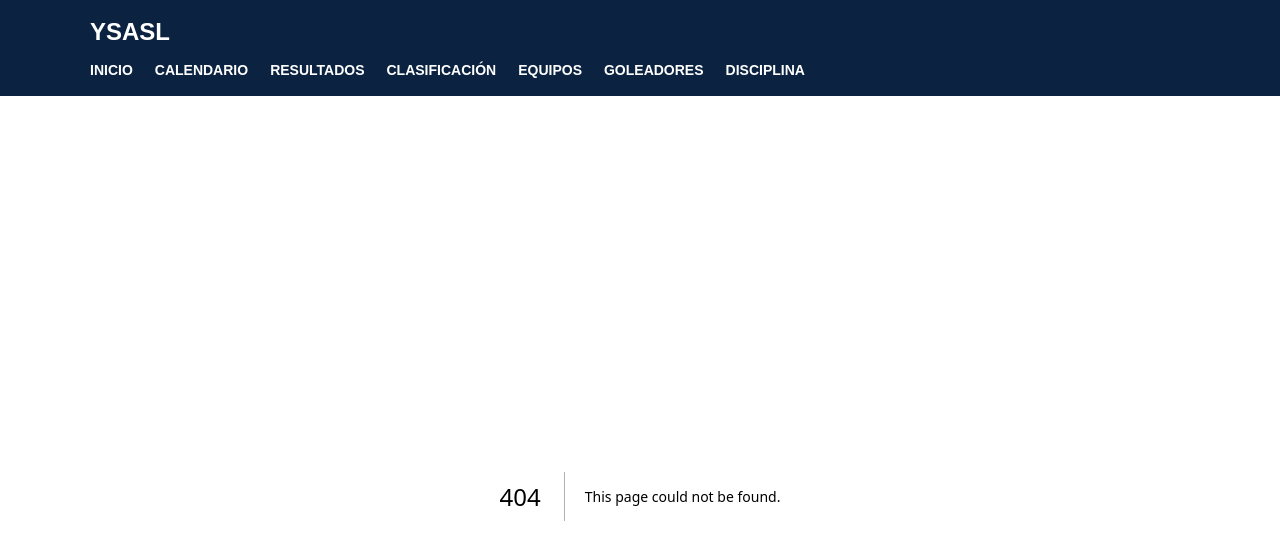
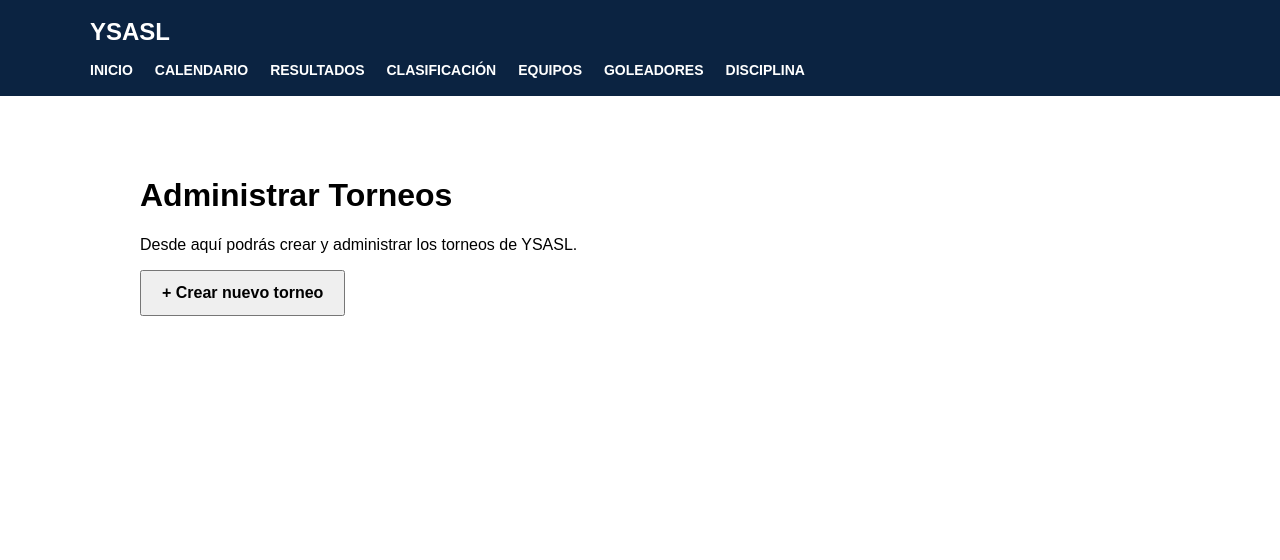
Before and after one commit to PrimoRz1/ysasl-website, a Next.js app: page /admin/temporadas in a window 1280 px wide. Before the commit this address had no page. Shown: the top 560 px of the page. Built offline with nearby package versions, Linux system fonts and the light colour scheme.

Commit message:
Create page.js

```diff
--- /dev/null
+++ b/app/admin/temporadas/page.js
@@ -0,0 +1,24 @@
+'use client'
+
+export default function TemporadasPage() {
+  return (
+    <main style={{ maxWidth: '1000px', margin: '40px auto', padding: '20px' }}>
+      <h1>Administrar Torneos</h1>
+
+      <p>
+        Desde aquí podrás crear y administrar los torneos de YSASL.
+      </p>
+
+      <button
+        style={{
+          padding: '12px 20px',
+          fontSize: '16px',
+          fontWeight: 'bold',
+          cursor: 'pointer'
+        }}
+      >
+        + Crear nuevo torneo
+      </button>
+    </main>
+  )
+}
```
